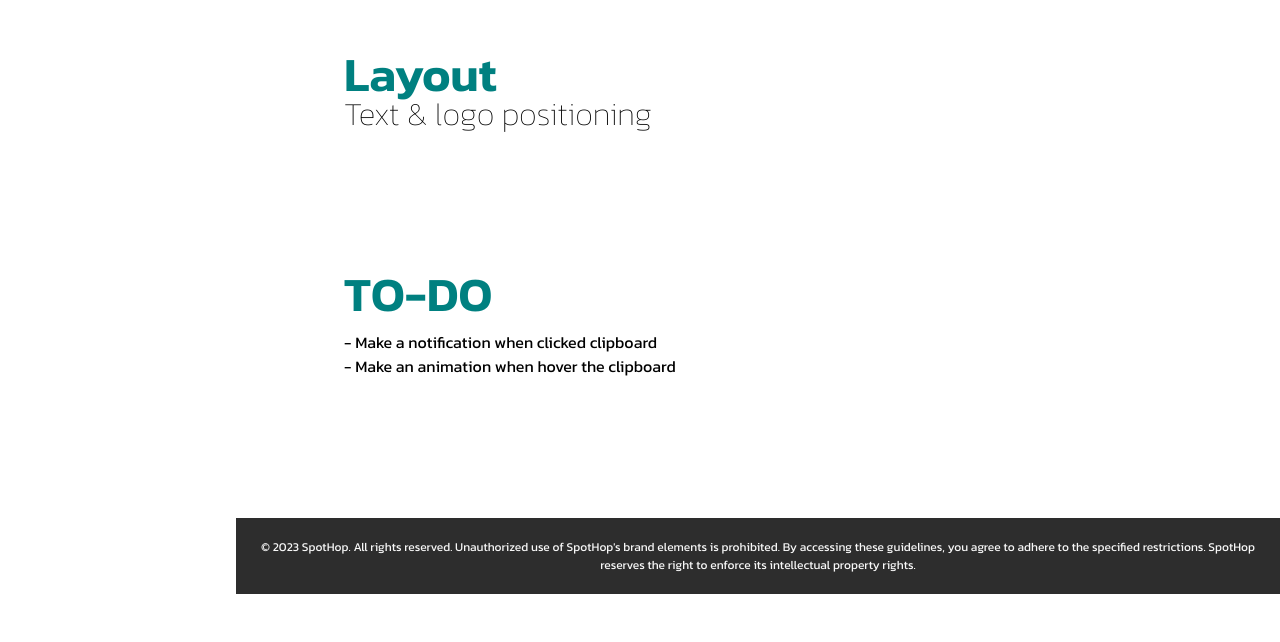
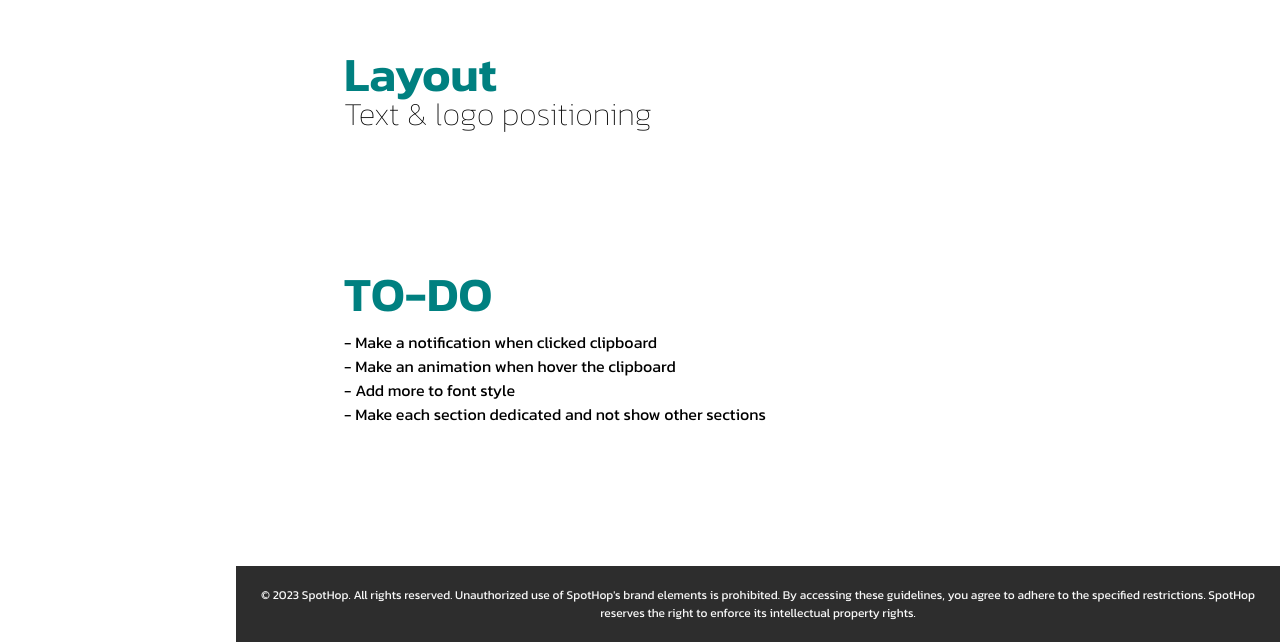
Before and after one commit to LewisB1801/LewisB1801.github.io, a plain HTML site: page index.html in a window 1280 px wide. Shown: the part 3148-3790 px from the top of the page. Before the commit the page ends 3742 px from the top, so only its background shows below. Drawn offline with nearby package versions, Linux system fonts and the light colour scheme.

Commit message:
Update index.html

```diff
--- a/index.html
+++ b/index.html
@@ -154,6 +154,8 @@
       <h1>TO-DO</h1>
       <p>- Make a notification when clicked clipboard</p>
       <p>- Make an animation when hover the clipboard</p>
+      <p>- Add more to font style</p>
+      <p>- Make each section dedicated and not show other sections</p>
     </section>
 
   </main>
```
